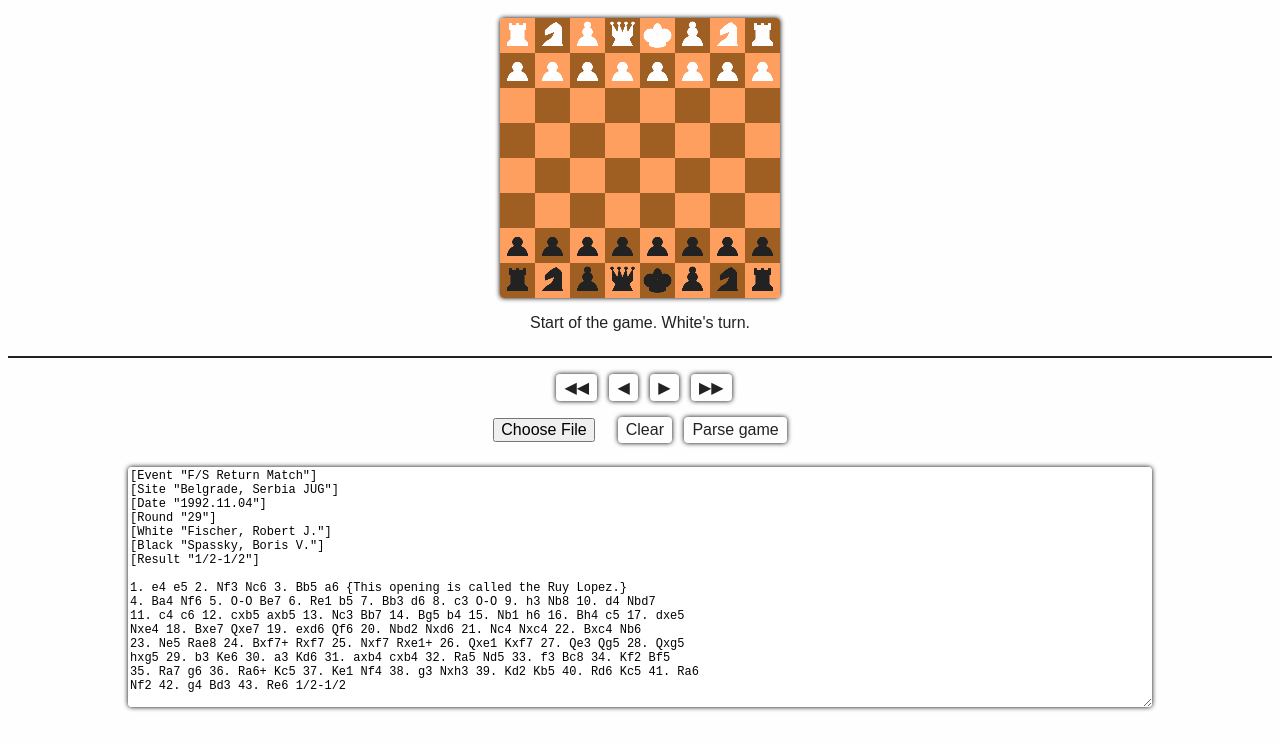
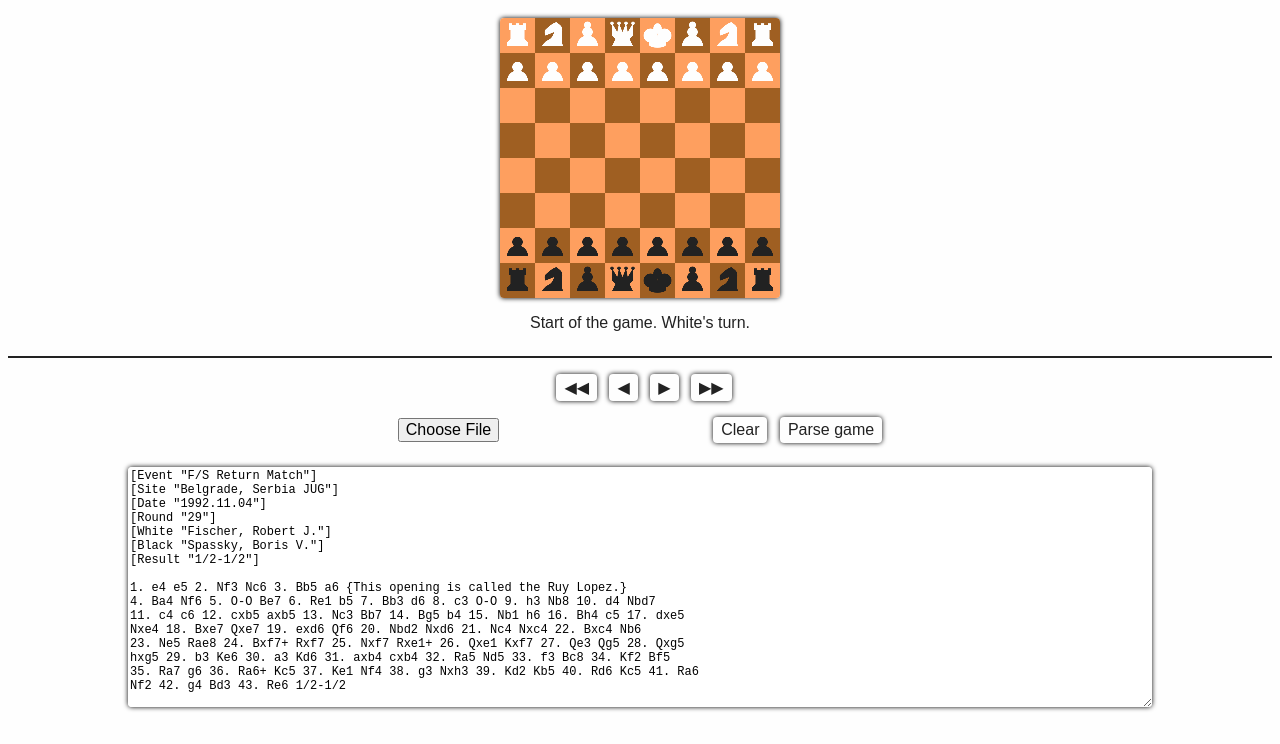
Before and after one commit to neverix/cheese, a website with bundled scripts: page src/index.html in a window 1280 px wide. Shown: the part 56-800 px from the top of the page. Built offline with nearby package versions, Linux system fonts and the light colour scheme.

Commit message:
Fixed everything (maybe)

```diff
--- a/package.json
+++ b/package.json
@@ -4,8 +4,8 @@
     "description": "Chess viewer",
     "main": "dist/index.js",
     "scripts": {
-        "start": "parcel src/index.html",
-        "build": "parcel build src/index.html"
+        "start": "parcel src/index.html --public-url '.'",
+        "build": "rm -rf docs/* && parcel build src/index.html -d docs/ --public-url '.' && rm -rf docs/*.map"
     },
     "author": "neverix",
     "license": "MIT",
--- a/src/style.scss
+++ b/src/style.scss
@@ -45,7 +45,6 @@ body {
         #file-input {
             font-size: 2vh;
             color: transparent;
-            max-width: 14vh;
         }
     }
 
@@ -61,7 +60,7 @@ body {
     }
 }
 
-@media (max-aspect-ratio: 1/2) {
+@media (max-aspect-ratio: 1/1) {
     #file-input {
         display: none;
     }
```
Also changed, not shown: docs/index.html (+1 -1 lines), 5 other files.
